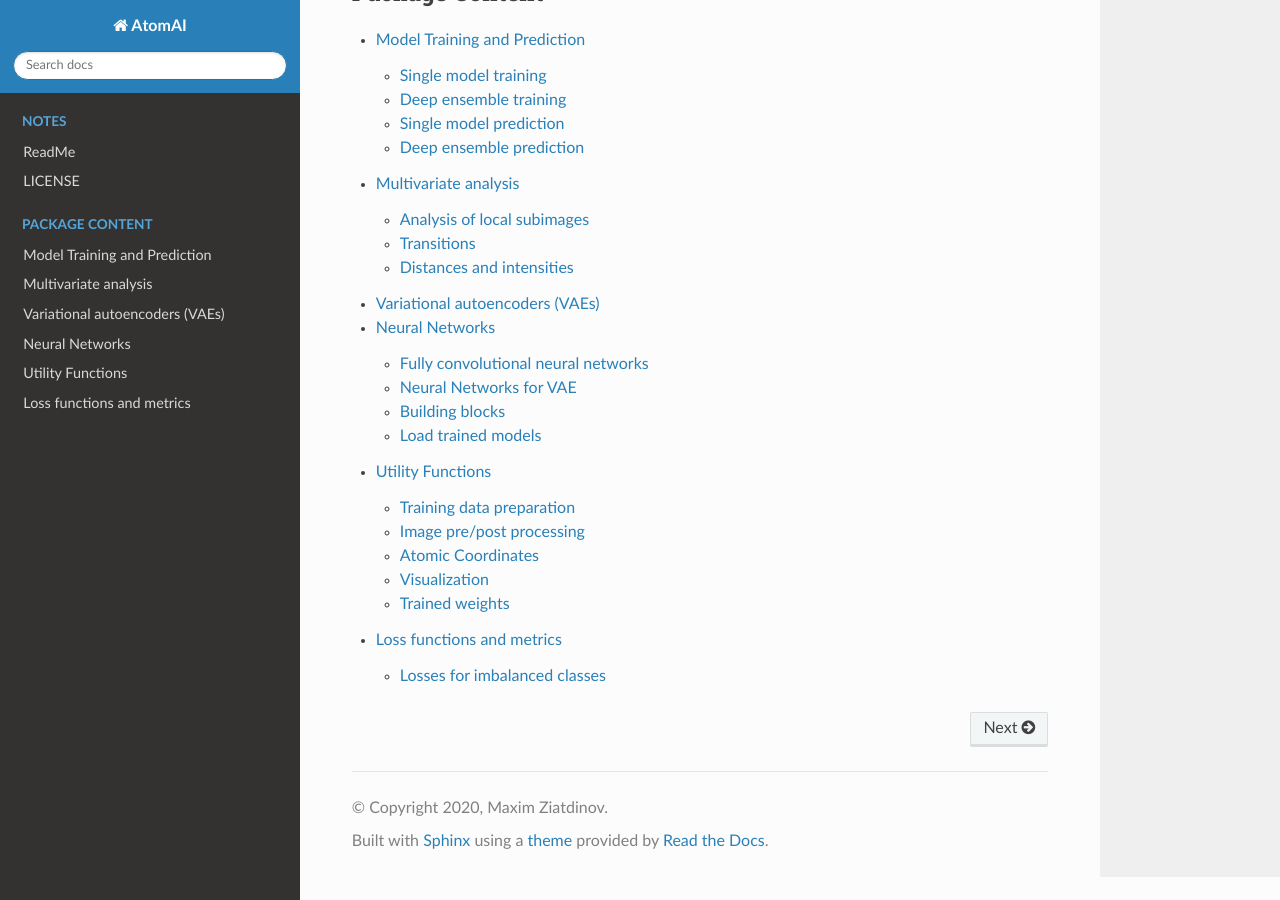
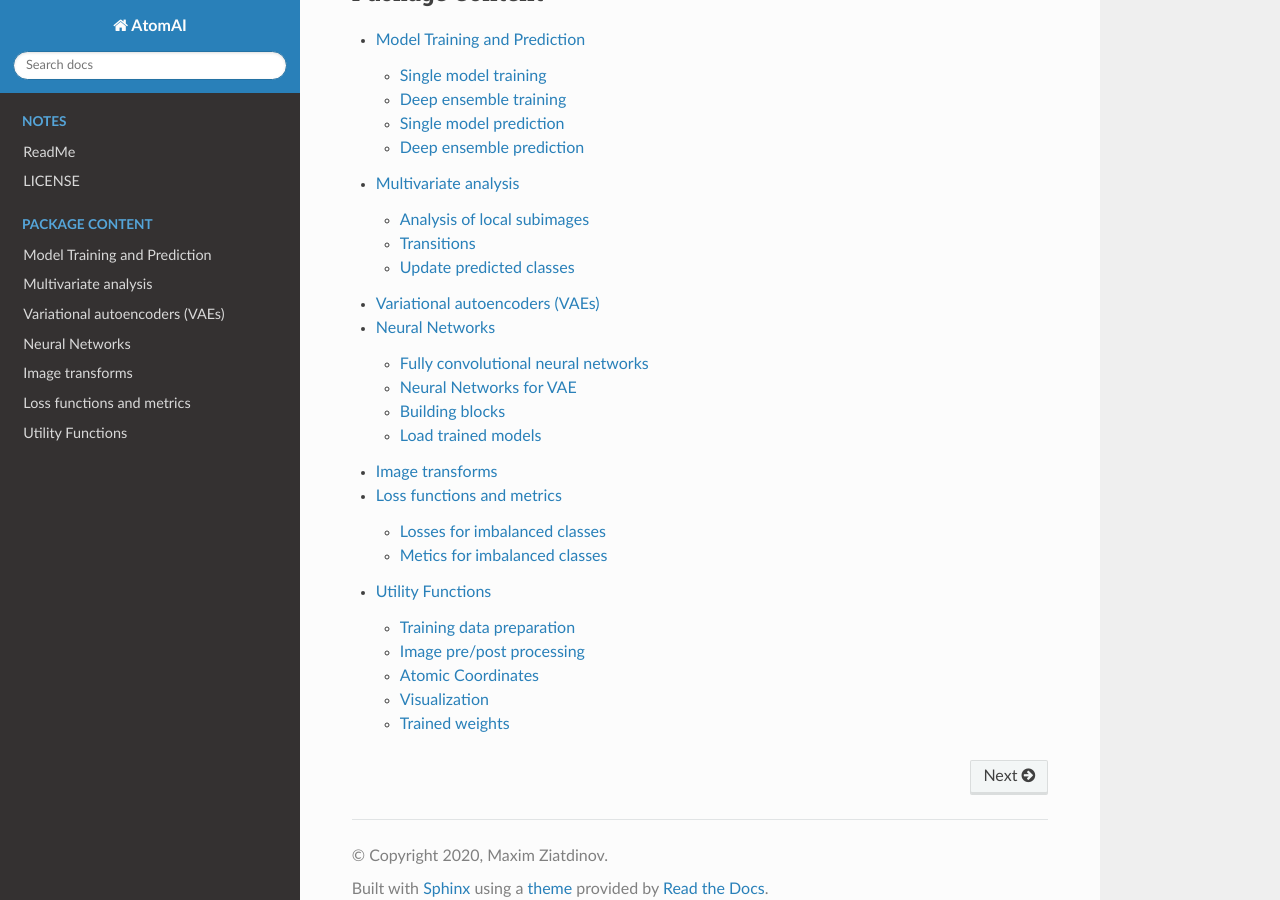
Before and after one commit to pycroscopy/atomai, a Sphinx documentation site: the page built from docs/source/index.rst, in a window 1280 px wide and 900 px high, scrolled down 540 px. Built offline with Sphinx 7.4.7 and the Read the Docs theme 2.0.0, drawn with Linux system fonts in a browser that asks for light colours.

Commit message:
Update docs

```diff
--- a/docs/source/index.rst
+++ b/docs/source/index.rst
@@ -19,7 +19,7 @@
 
    atomnet
    atomstat
-   vae
    nets
+   transforms
+   losses_metrics
    utils
-   losses_metrics
--- a/docs/source/losses_metrics.rst
+++ b/docs/source/losses_metrics.rst
@@ -12,3 +12,11 @@
     :members:
     :undoc-members:
     :member-order: bysource
+
+Metics for imbalanced classes
+-----------------------------
+
+..autoclass:: atomai.losses_metrics.IoU
+    :members:
+    :undoc-members:
+    :member-order: bysource
```
Also changed, not shown: docs/source/atomstat.rst (+24 -5 lines), docs/source/transforms.rst (added, +7 -0 lines), docs/source/utils.rst (+7 -9 lines), docs/source/vae.rst (deleted, +0 -19 lines).
